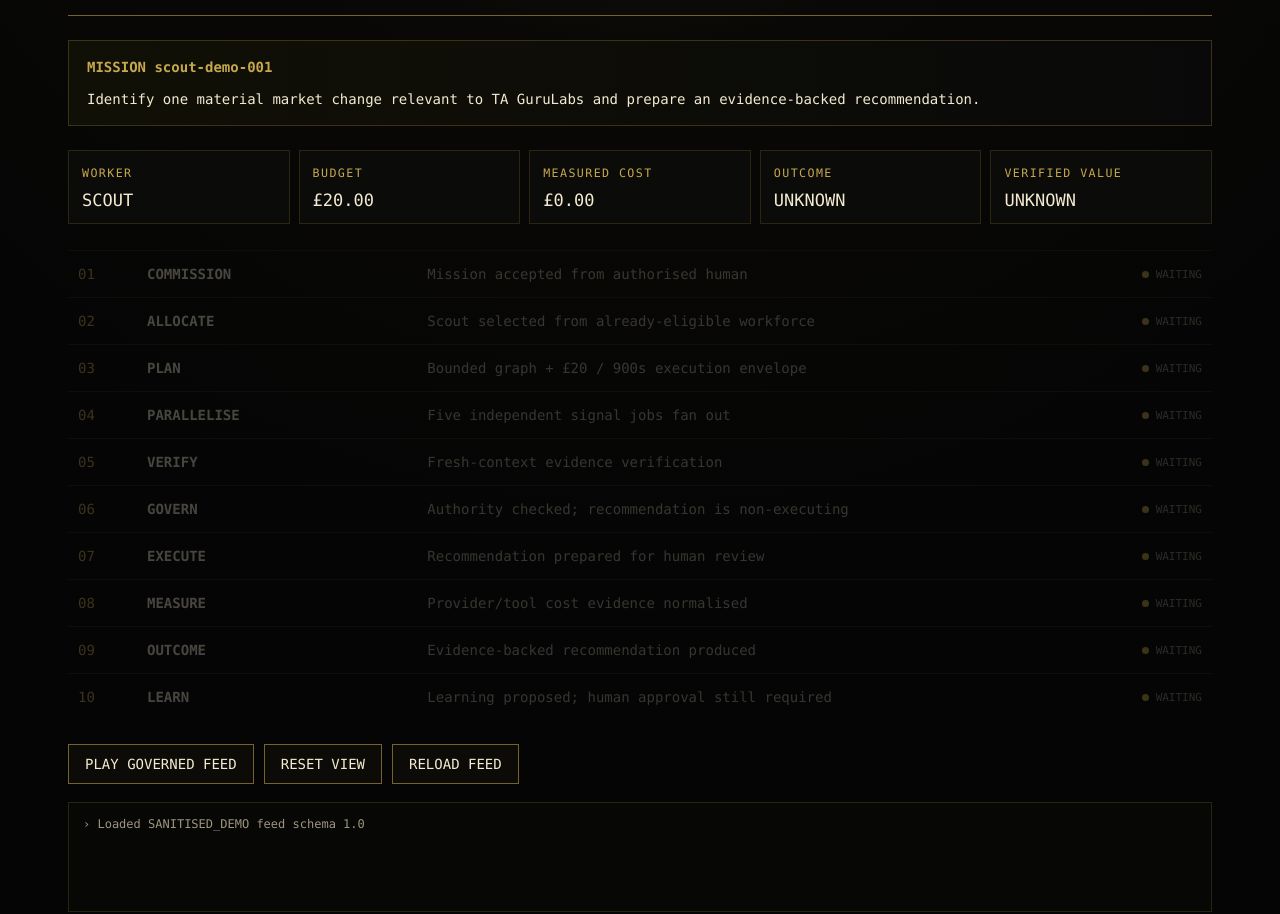
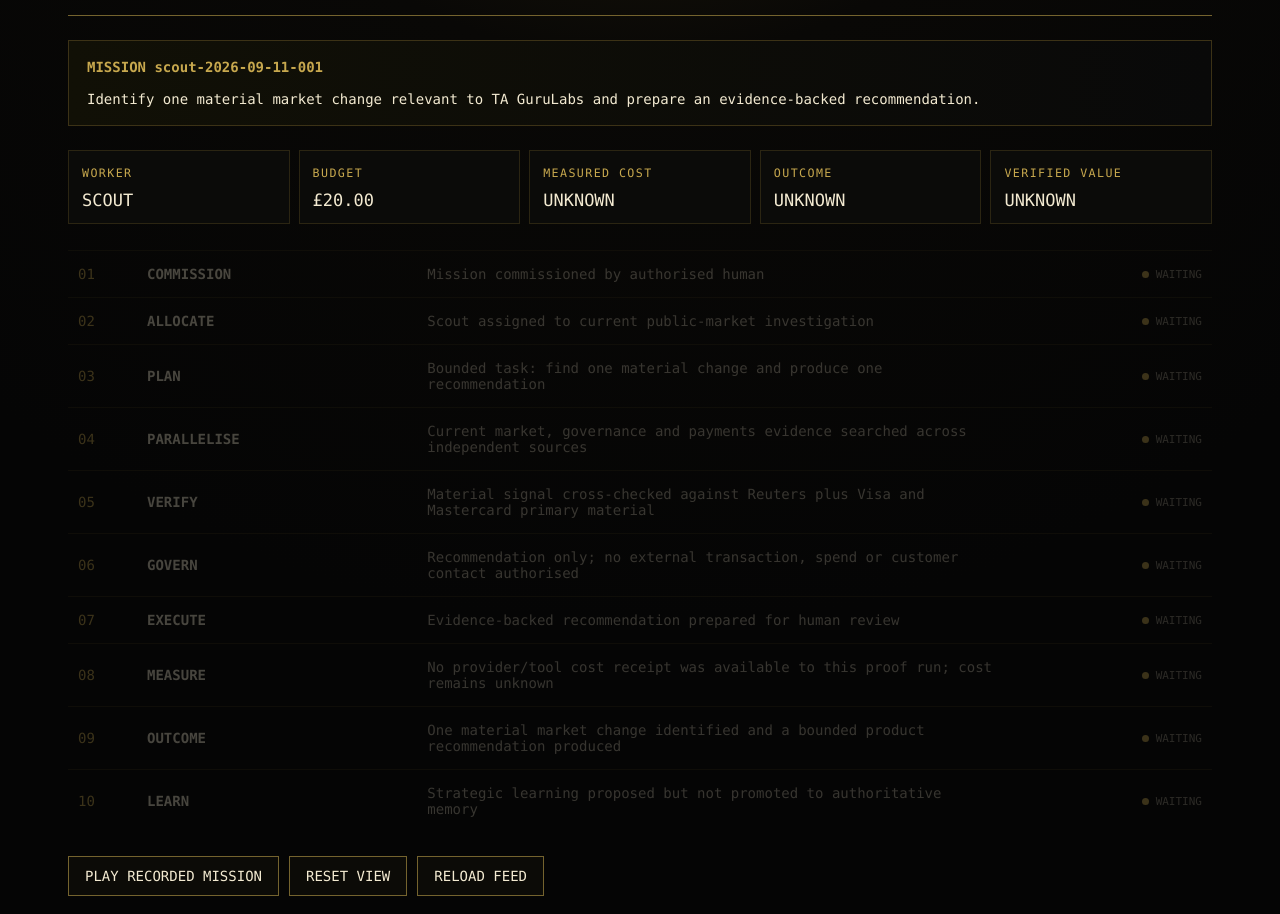
Before and after one commit to aj4359/TA-GuruLabs-AIDES-Brain, a plain HTML site: page aides-trust-control-plane/mission-control-live-demo.html in a window 1280 px wide. Shown: the part 150-1064 px from the top of the page. Drawn offline with Linux system fonts and the light colour scheme.

Commit message:
proof: publish Scout Mission 001 recorded operational replay
* proof: record Scout Mission 001 market signal

* proof: export Scout Mission 001 recorded feed

* feat: point Mission Control at recorded Scout Mission 001

```diff
--- /dev/null
+++ b/aides-trust-control-plane/command-centre/scout-mission-001.recorded.json
@@ -0,0 +1,26 @@
+{
+  "schema_version": "1.0",
+  "feed_mode": "RECORDED_OPERATIONAL",
+  "mission_id": "scout-2026-09-11-001",
+  "mission": "Identify one material market change relevant to TA GuruLabs and prepare an evidence-backed recommendation.",
+  "commissioned_by_ref": "authority://human-deployer",
+  "worker_id": "scout",
+  "budget_gbp": "20.00",
+  "measured_cost_gbp": null,
+  "outcome_status": "ACHIEVED",
+  "outcome_ref": "proof/SCOUT_MISSION_001.md",
+  "verified_value_gbp": null,
+  "learning_status": "PROPOSED",
+  "stages": [
+    {"label":"COMMISSION","detail":"Mission commissioned by authorised human","status":"COMPLETE","evidence_ref":"authority://scout-2026-09-11-001"},
+    {"label":"ALLOCATE","detail":"Scout assigned to current public-market investigation","status":"COMPLETE","evidence_ref":"allocation://scout-2026-09-11-001"},
+    {"label":"PLAN","detail":"Bounded task: find one material change and produce one recommendation","status":"COMPLETE","evidence_ref":"plan://scout-2026-09-11-001"},
+    {"label":"PARALLELISE","detail":"Current market, governance and payments evidence searched across independent sources","status":"COMPLETE","evidence_ref":"evidence://scout-2026-09-11-001/search"},
+    {"label":"VERIFY","detail":"Material signal cross-checked against Reuters plus Visa and Mastercard primary material","status":"COMPLETE","evidence_ref":"proof/SCOUT_MISSION_001.md#evidence"},
+    {"label":"GOVERN","detail":"Recommendation only; no external transaction, spend or customer contact authorised","status":"COMPLETE","evidence_ref":"policy://recommendation-only"},
+    {"label":"EXECUTE","detail":"Evidence-backed recommendation prepared for human review","status":"COMPLETE","evidence_ref":"proof/SCOUT_MISSION_001.md#recommendation"},
+    {"label":"MEASURE","detail":"No provider/tool cost receipt was available to this proof run; cost remains unknown","status":"INSUFFICIENT_EVIDENCE","evidence_ref":null},
+    {"label":"OUTCOME","detail":"One material market change identified and a bounded product recommendation produced","status":"COMPLETE","evidence_ref":"proof/SCOUT_MISSION_001.md"},
+    {"label":"LEARN","detail":"Strategic learning proposed but not promoted to authoritative memory","status":"PENDING","evidence_ref":"learning://scout-2026-09-11-001/proposed"}
+  ]
+}
--- a/aides-trust-control-plane/mission-control-live-demo.html
+++ b/aides-trust-control-plane/mission-control-live-demo.html
@@ -4,12 +4,12 @@
 <body><main class="shell"><header class="top"><div><div class="eyebrow">TA GURULABS · GOVERNED DIGITAL WORK</div><h1>AIDES Mission Control</h1><div>Mission state rendered from a public-safe governed feed.</div></div><div><div class="mode" id="mode">NO FEED</div><div class="status" id="system">LOADING</div></div></header>
 <section class="mission"><b id="missionId">MISSION</b><br><br><span id="missionText">Loading governed mission feed…</span></section>
 <section class="metrics"><div class="metric"><small>WORKER</small><div id="worker">UNKNOWN</div></div><div class="metric"><small>BUDGET</small><div id="budget">UNKNOWN</div></div><div class="metric"><small>MEASURED COST</small><div id="cost">UNKNOWN</div></div><div class="metric"><small>OUTCOME</small><div id="outcome">UNKNOWN</div></div><div class="metric"><small>VERIFIED VALUE</small><div id="value">UNKNOWN</div></div></section>
-<section class="flow" id="flow"></section><div class="controls"><button id="run" disabled>PLAY GOVERNED FEED</button><button id="reset" disabled>RESET VIEW</button><button id="reload">RELOAD FEED</button></div><div class="log" id="log"></div><div class="foot">The browser does not receive private prompts, routing heuristics, credentials, customer data or private memory. Feed mode is always visible. Completed stages do not prove business causation. Unknown value remains unknown.</div></main>
+<section class="flow" id="flow"></section><div class="controls"><button id="run" disabled>PLAY RECORDED MISSION</button><button id="reset" disabled>RESET VIEW</button><button id="reload">RELOAD FEED</button></div><div class="log" id="log"></div><div class="foot">The browser does not receive private prompts, routing heuristics, credentials, customer data or private memory. Feed mode is always visible. Completed stages do not prove business causation. Unknown value remains unknown.</div></main>
 <script>
-const FEED_URL='command-centre/scout-mission-feed.example.json';let feed=null,timer=null,index=-1;const $=id=>document.getElementById(id);const esc=s=>String(s??'').replace(/[&<>"']/g,c=>({'&':'&amp;','<':'&lt;','>':'&gt;','"':'&quot;',"'":'&#39;'}[c]));
+const FEED_URL='command-centre/scout-mission-001.recorded.json';let feed=null,timer=null,index=-1;const $=id=>document.getElementById(id);const esc=s=>String(s??'').replace(/[&<>"']/g,c=>({'&':'&amp;','<':'&lt;','>':'&gt;','"':'&quot;',"'":'&#39;'}[c]));
 function money(v){return v===null||v===undefined?'UNKNOWN':'£'+v}function addLog(t){$('log').innerHTML+=`<div>› ${esc(t)}</div>`;$('log').scrollTop=$('log').scrollHeight}
 function validateFeed(f){if(!f||f.schema_version!=='1.0'||!f.feed_mode||!f.mission_id||!f.worker_id||!Array.isArray(f.stages))throw Error('invalid feed contract');const allowed=new Set(['COMPLETE','PENDING','BLOCKED','INSUFFICIENT_EVIDENCE']);for(const s of f.stages)if(!s.label||!allowed.has(s.status))throw Error('unsupported stage state');if(f.outcome_status==='UNKNOWN'&&f.verified_value_gbp!==null)throw Error('unknown outcome cannot expose verified value');return f}
-function renderBase(){const f=feed;$('mode').textContent=f.feed_mode;$('missionId').textContent='MISSION '+f.mission_id;$('missionText').textContent=f.mission;$('worker').textContent=f.worker_id.toUpperCase();$('budget').textContent=money(f.budget_gbp);$('cost').textContent='£0.00';$('outcome').textContent='UNKNOWN';$('value').textContent='UNKNOWN';$('flow').innerHTML=f.stages.map((s,i)=>`<div class="stage" id="s${i}"><span class="num">${String(i+1).padStart(2,'0')}</span><span class="name">${esc(s.label)}</span><span class="detail">${esc(s.detail)}</span><span class="state"><span class="pulse"></span>WAITING</span></div>`).join('');$('system').textContent='READY';$('run').disabled=false;$('reset').disabled=false}
+function renderBase(){const f=feed;$('mode').textContent=f.feed_mode;$('missionId').textContent='MISSION '+f.mission_id;$('missionText').textContent=f.mission;$('worker').textContent=f.worker_id.toUpperCase();$('budget').textContent=money(f.budget_gbp);$('cost').textContent='UNKNOWN';$('outcome').textContent='UNKNOWN';$('value').textContent='UNKNOWN';$('flow').innerHTML=f.stages.map((s,i)=>`<div class="stage" id="s${i}"><span class="num">${String(i+1).padStart(2,'0')}</span><span class="name">${esc(s.label)}</span><span class="detail">${esc(s.detail)}</span><span class="state"><span class="pulse"></span>WAITING</span></div>`).join('');$('system').textContent='READY';$('run').disabled=false;$('reset').disabled=false}
 function reset(){clearInterval(timer);timer=null;index=-1;$('log').innerHTML='';if(feed)renderBase()}
 function run(){reset();$('system').textContent='REPLAYING GOVERNED FEED';timer=setInterval(()=>{if(index>=0){const p=$('s'+index),ps=feed.stages[index].status;p.className='stage done';p.querySelector('.state').textContent=(ps==='COMPLETE'?'✓ ':ps==='BLOCKED'?'■ ':'◌ ')+ps}index++;if(index===feed.stages.length){clearInterval(timer);$('cost').textContent=money(feed.measured_cost_gbp);$('outcome').textContent=feed.outcome_status;$('value').textContent=money(feed.verified_value_gbp);$('system').textContent=feed.learning_status==='APPROVED'?'MISSION RECORDED':'AWAITING / NON-AUTHORITATIVE LEARNING';addLog('Feed complete · learning '+feed.learning_status+' · verified value '+(feed.verified_value_gbp??'UNKNOWN'));return}const s=feed.stages[index],el=$('s'+index);el.className='stage active';el.querySelector('.state').innerHTML='<span class="pulse"></span>'+esc(s.status);addLog(s.label+': '+(s.evidence_ref||'NO EVIDENCE REF'));if(s.label==='MEASURE')$('cost').textContent=money(feed.measured_cost_gbp);if(s.label==='OUTCOME'){$('outcome').textContent=feed.outcome_status;$('value').textContent=money(feed.verified_value_gbp)}},650)}
 async function load(){clearInterval(timer);$('system').textContent='LOADING';$('run').disabled=true;try{const r=await fetch(FEED_URL,{cache:'no-store'});if(!r.ok)throw Error('feed HTTP '+r.status);feed=validateFeed(await r.json());renderBase();addLog('Loaded '+feed.feed_mode+' feed schema '+feed.schema_version)}catch(e){feed=null;$('mode').textContent='FEED ERROR';$('system').textContent='NO TRUSTED FEED';$('flow').innerHTML='';addLog(e.message)}}
```
Also changed, not shown: aides-trust-control-plane/proof/SCOUT_MISSION_001.md (added, +47 -0 lines).
